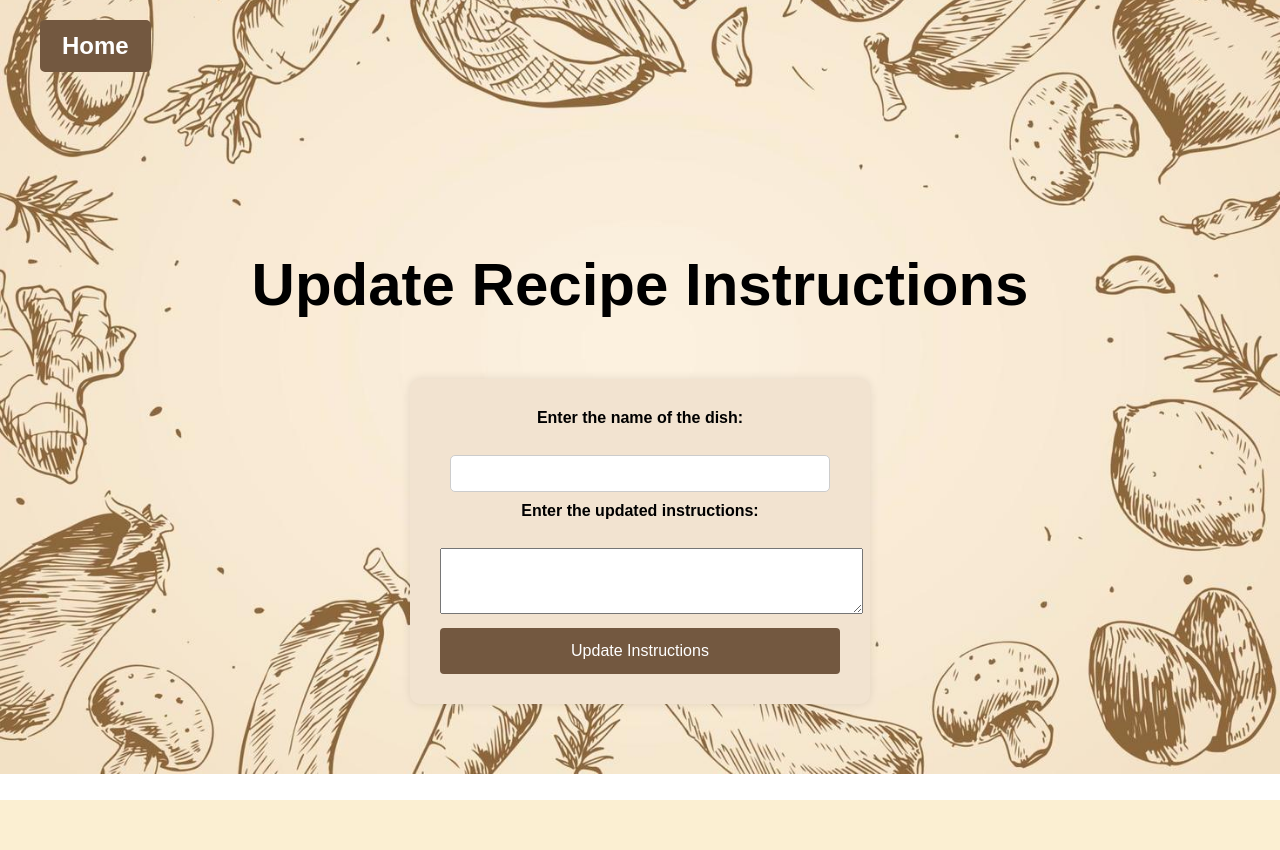
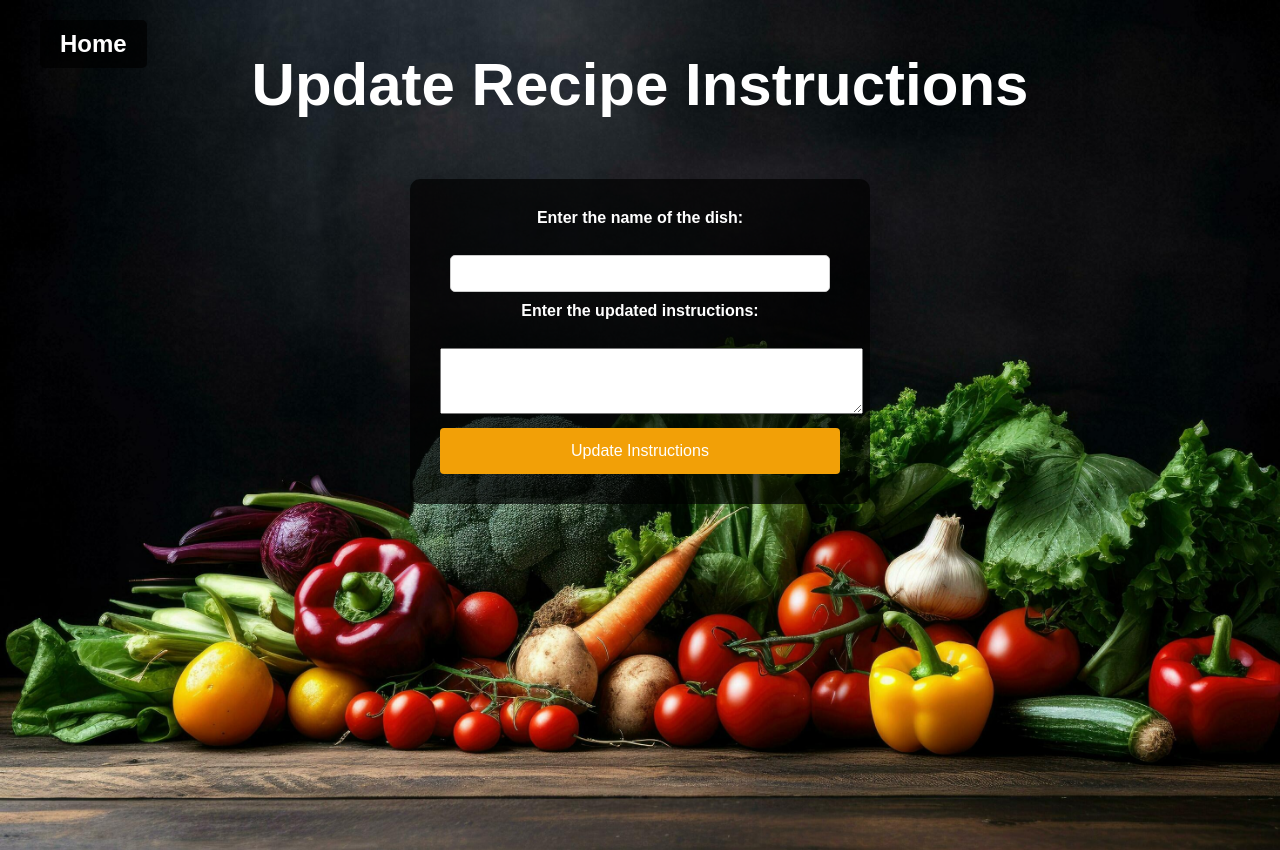
Before and after one commit to VU-AppliedProgramming/example-project, a Flask app: template front-end/templates/changeinstructions.html in a window 1280 px wide. Before the commit the page ends 800 px from the top, so only its background shows below. Run offline with Flask 3, Linux system fonts and the light colour scheme; the template is opened without the code that fills it, so the values that code supplies are empty.

Commit message:
finished styling

```diff
--- a/back-end/myfavrecipes.json
+++ b/back-end/myfavrecipes.json
@@ -1,11 +1,4 @@
 {
-    "cheese sticks": {
-        "title": "cheese sticks",
-        "recipe_id": "999876",
-        "instructions": "cheese and sticks",
-        "ingredients": "cheese milk apple ",
-        "image": "none"
-    },
     "Lemon Pie": {
         "title": "Lemon Pie",
         "recipe_id": "649730",
--- a/front-end/static/css/editfav.css
+++ b/front-end/static/css/editfav.css
@@ -1,28 +1,31 @@
+html {
+    height: 100%;
+}
+
 body {
-    background-image: url('b2.jpg');
+    height: 100%;
+    margin: 0;
+    padding: 0;
+    font-family: 'Poppins', sans-serif;
+    background-image: url('b3.jpg');
     background-repeat: no-repeat;
     background-size: cover;
     background-position: center;
-    font-family: 'Poppins', sans-serif;
-    height: 100%;
-    margin: 0;
-    padding: 0;
+    background-attachment: fixed;
 }
 
 h2 {
     text-align: center;
-    margin-top: 250px;
     font-size: 60px;
-    color: #000000;
+    color: #fff;
 }
 
 form {
     width: 60%;
     max-width: 400px;
-    background-color: #F2E3D0;
+    background-color: rgba(0, 0, 0, 0.7);
     padding: 30px;
     border-radius: 10px;
-    box-shadow: 0 0 10px rgba(0, 0, 0, 0.1);
     margin: auto;
     position: relative;
     top: 10px;
@@ -33,6 +36,7 @@ label {
     font-weight: bold;
     display: block;
     margin-bottom: 10px;
+    color: #fff;
 }
 
 input[type="text"] {
@@ -47,7 +51,7 @@ input[type="text"] {
 
 button[type="submit"] {
     width: 100%;
-    background-color: #735840;
+    background-color: #F2A007;
     color: white;
     padding: 14px 20px;
     margin-top: 10px;
@@ -58,7 +62,7 @@ button[type="submit"] {
 }
 
 button[type="submit"]:hover {
-    background-color: #f20808;
+    background-color: #45a049;
 }
 
 .home-icon {
@@ -66,7 +70,6 @@ button[type="submit"]:hover {
     top: 20px;
     left: 40px;
     z-index: 9999;
-    color: #fff;
     font-size: 24px;
     text-decoration: none;
     cursor: pointer;
@@ -75,12 +78,14 @@ button[type="submit"]:hover {
     padding: 10px 20px;
     font-weight: bold;
     border-radius: 5px;
-    border: 2px solid #735840;
-    background-color: #735840;
+    border-radius: 5px;
+    color: #fff;
+    background-color: rgba(0, 0, 0, 0.7);
 }
 
+
 .home-icon:hover {
-    color: #F2E3D0;
+    color: #F2A007;
     text-decoration: underline;
     transform: scale(1.1);
 }
--- a/front-end/static/css/singlerecipe.css
+++ b/front-end/static/css/singlerecipe.css
@@ -63,6 +63,7 @@ background-color: rgba(0, 0, 0, 0.7);
     margin-top: 20px;
     color: #fff;
     background-color: rgba(0, 0, 0, 0.7);
+    font-size: 25px;
 }
 .home-icon {
     position: fixed;
--- a/front-end/static/css/styles.css
+++ b/front-end/static/css/styles.css
@@ -410,7 +410,7 @@ body {
 .results-container {
     display: flex;
     flex-wrap: wrap;
-    background-color: rgba(0, 0, 0, 0.7);;
+    background-color: rgba(0, 0, 0, 0.7);
 }
 
 .meal-item {
```
Also changed, not shown: front-end/static/css/add_fav.css (+18 -12 lines), front-end/static/css/deletefav.css (+15 -10 lines), front-end/static/css/onefav.css (+40 -21 lines).
